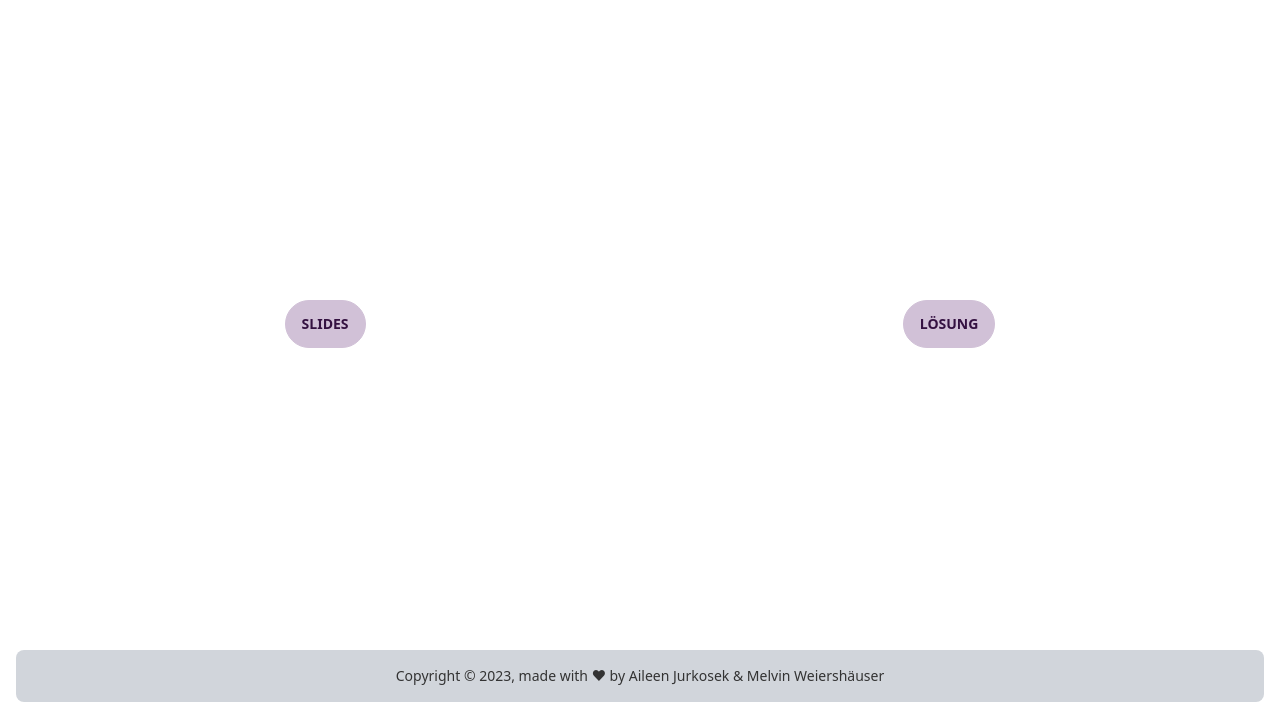
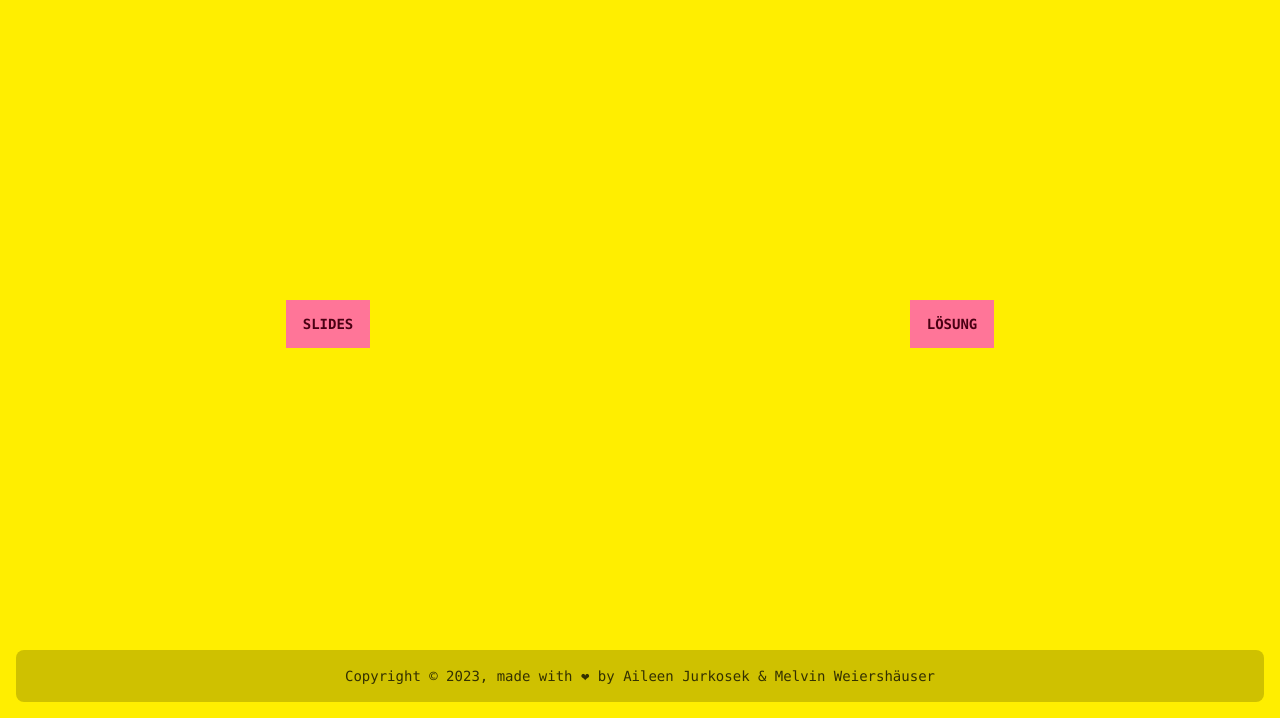
Before and after one commit to mweiershaeuser/vi-workshop, a website: page index.html in a window 1280 px wide. Shown: the part 82-800 px from the top of the page. Drawn offline with Linux system fonts and the light colour scheme.

Commit message:
changed theme

```diff
--- a/index.html
+++ b/index.html
@@ -1,5 +1,5 @@
 <!DOCTYPE html>
-<html lang="de" data-theme="pastel">
+<html lang="de" data-theme="cyberpunk">
   <head>
     <meta charset="UTF-8" />
     <meta http-equiv="X-UA-Compatible" content="IE=edge" />
--- a/solutions/index.js
+++ b/solutions/index.js
@@ -147,9 +147,9 @@ function updateYearWithTransition() {
     .style("fill", "white");
 }
 
+function addParty() {}
+
 function removeParty() {}
-
-function addParty() {}
 
 function calculateChartSize() {
   w = chart.clientWidth;
```
Also changed, not shown: solutions/index.html (+4 -2 lines), solutions/dist/bundle.css.
